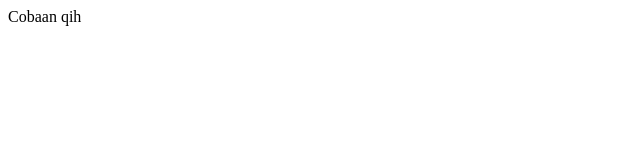
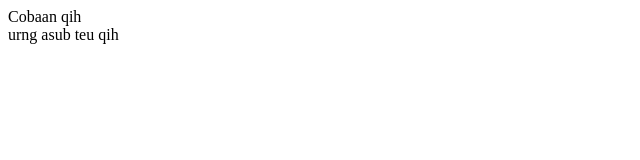
Before and after one commit to paqihteguh23/Cobaanqih, a plain HTML site: page index.html in a window 1280 px wide. Shown: the whole page, without its empty margins (0-640 px from the left). Drawn offline with Linux system fonts and the light colour scheme.

Commit message:
masukin div

```diff
--- a/index.html
+++ b/index.html
@@ -1,11 +1,15 @@
 <!DOCTYPE html>
 <html lang="en">
+
 <head>
     <meta charset="UTF-8">
     <meta name="viewport" content="width=device-width, initial-scale=1.0">
     <title>Document</title>
 </head>
+
 <body>
     Cobaan qih
+    <div>urng asub teu qih</div>
 </body>
+
 </html>
```
